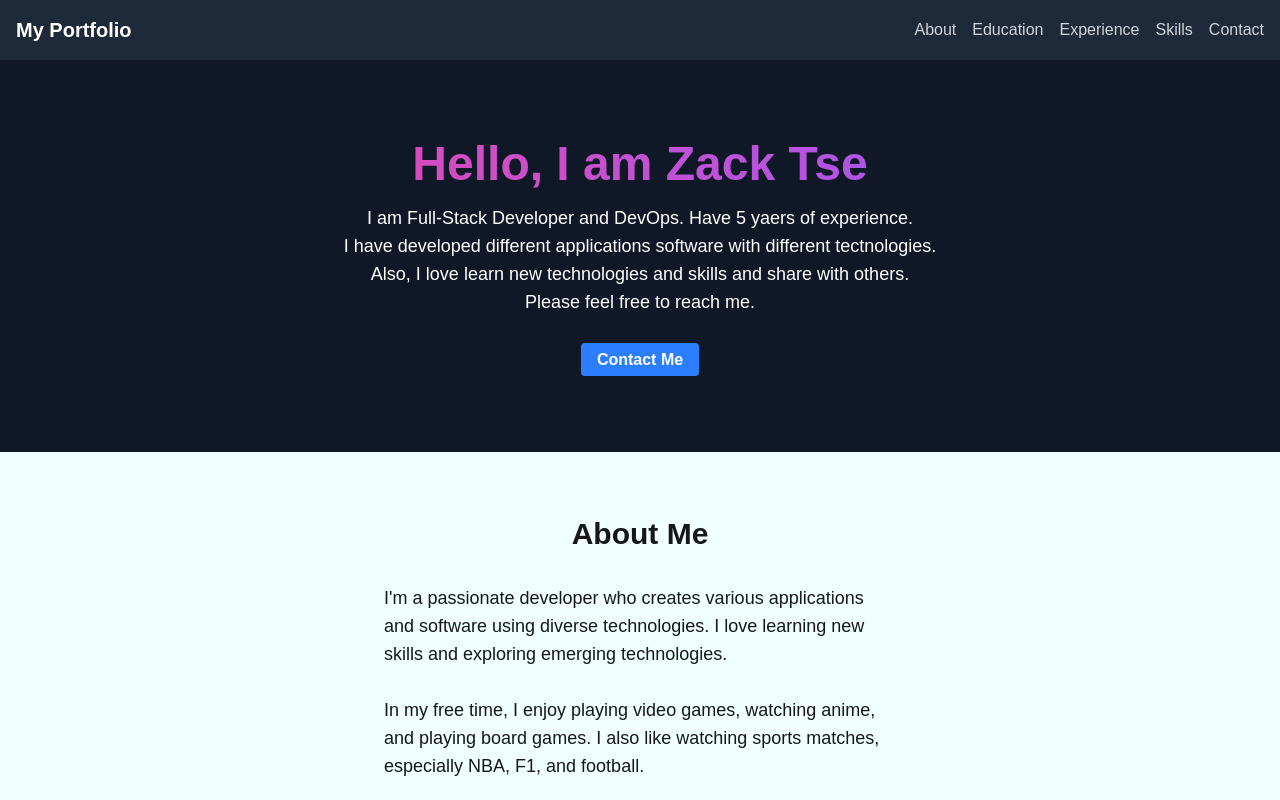
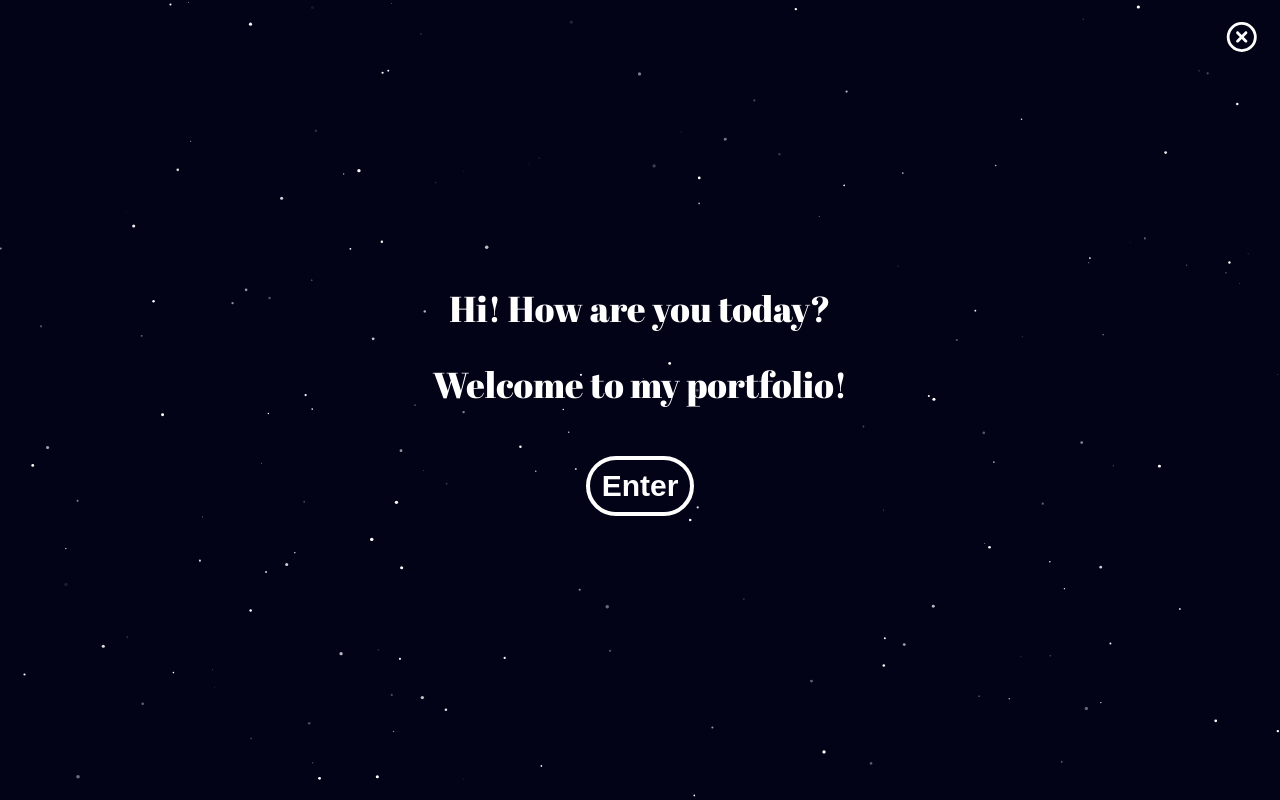
Before and after one commit to Zack0079/portfolio, a Next.js app: page / in a window 1280 px wide. Shown: the top 800 px of the page. Built offline with nearby package versions, Linux system fonts and the light colour scheme.

Commit message:
Added A overlap for a welcome page and add a start canvas components

```diff
--- a/package.json
+++ b/package.json
@@ -9,6 +9,11 @@
     "lint": "next lint"
   },
   "dependencies": {
+    "@fortawesome/fontawesome-svg-core": "^7.0.1",
+    "@fortawesome/free-brands-svg-icons": "^7.0.1",
+    "@fortawesome/free-regular-svg-icons": "^7.0.1",
+    "@fortawesome/free-solid-svg-icons": "^7.0.1",
+    "@fortawesome/react-fontawesome": "^3.0.2",
     "@heroicons/react": "^2.2.0",
     "next": "15.2.2",
     "react": "^19.0.0",
--- /dev/null
+++ b/src/app/overlap.css
@@ -0,0 +1,5 @@
+.abril-fatface-regular {
+  font-family: "Abril Fatface", serif;
+  font-weight: 400;
+  font-style: normal;
+}
--- a/src/components/Navbar.js
+++ b/src/components/Navbar.js
@@ -13,7 +13,6 @@ export default function Navbar() {
         let height = 0;
         let targetElement = null;
         // console.log("link:", index);
-
 
         if (index != 0) {
           let targetId = link.getAttribute('href').substring(2);
--- /dev/null
+++ b/src/components/Overlap.js
@@ -0,0 +1,44 @@
+import React, { useEffect, useState } from "react";
+import { FontAwesomeIcon } from "@fortawesome/react-fontawesome";
+import { faCircleXmark } from "@fortawesome/free-regular-svg-icons";
+import StarsCanvas from "./StarsCanvas";
+import "../app/overlap.css";
+
+
+export default function Overlap() {
+    const [activeDiv, setActiveDiv] = useState(true);
+
+    useEffect(() => {
+        if (activeDiv) {
+            document.body.style.overflow = 'hidden'; // Disable background scrolling
+        } else {
+            document.body.style.overflow = 'auto'; // Enable background scrolling
+        }
+    }, [activeDiv]);
+
+    return (
+        <>
+            <style>
+                @import url('https://fonts.googleapis.com/css2?family=Abril+Fatface&display=swap');
+            </style>
+            <section id="overlap" style={{ display: activeDiv ? 'block' : 'none' }} className="text-white absolute w-full h-full z-10" >
+                <StarsCanvas count={0} />
+                <div className="w-full h-full flex flex-col gap-4 text-center items-center justify-center">
+                    <h1 className="abril-fatface-regular text-4xl pb-5">Hi! How are you today?</h1>
+                    <h1 className="abril-fatface-regular text-4xl">Welcome to my portfolio!</h1>
+
+
+                    <button className="outline-4 mt-10 rounded-full px-3 py-2 text-3xl font-bold hover:text-gray-400" onClick={() => setActiveDiv(false)}>
+                        Enter
+                    </button>
+                </div>
+                <button className=" absolute top-5 right-5 text-3xl hover:text-gray-400" onClick={() => setActiveDiv(false)}>
+                    <FontAwesomeIcon icon={faCircleXmark} />
+                </button>
+
+
+            </section>
+        </>
+
+    );
+}
--- /dev/null
+++ b/src/components/StarsCanvas.js
@@ -0,0 +1,87 @@
+import React, { useRef, useEffect } from "react";
+
+export default function StarsCanvas({ count = 200 }) {
+  const canvasRef = useRef(null);
+  const starsRef = useRef(null);
+  const rafRef = useRef(null);
+
+  useEffect(() => {
+    const canvas = canvasRef.current;
+    if (!canvas) return;
+    const ctx = canvas.getContext("2d");
+    if (!ctx) return;
+    let w = (canvas.width = window.innerWidth);
+    let h = (canvas.height = window.innerHeight);
+
+    function initStars() {
+      const stars = [];
+      if (count === 0){
+        count = w*h/5000; // density of stars
+      };
+
+
+      for (let i = 0; i < count; i++) {
+        stars.push({
+          x: Math.random() * w,
+          y: Math.random() * h,
+          r: Math.random() * 1.5 + 0.3,
+          baseAlpha: Math.random() * 0.8 + 0.2,
+          speed: Math.random() * 5 * 0.001 ,
+          phase: Math.random() * Math.PI * 2,
+        });
+      }
+      starsRef.current = stars;
+    }
+
+    function onResize() {
+      w = canvas.width = window.innerWidth;
+      h = canvas.height = window.innerHeight;
+      initStars();
+    }
+
+    function draw(t) {
+      ctx.clearRect(0, 0, w, h);
+      ctx.fillStyle = "#030317";
+      ctx.fillRect(0, 0, w, h);
+
+      const stars = starsRef.current;
+      if (!stars) return;
+      for (const s of stars) {
+        const alpha = Math.max(
+          0,
+          Math.min(1, s.baseAlpha + Math.sin(t * s.speed + s.phase) * 0.6)
+        );
+        ctx.beginPath();
+        ctx.globalAlpha = alpha;
+        ctx.fillStyle = "#fff";
+        ctx.arc(s.x, s.y, s.r, 0, Math.PI * 2);
+        ctx.fill();
+      }
+      ctx.globalAlpha = 1;
+
+      rafRef.current = requestAnimationFrame(draw);
+    }
+
+    initStars();
+    rafRef.current = requestAnimationFrame(draw);
+
+    window.addEventListener("resize", onResize);
+    return () => {
+      window.removeEventListener("resize", onResize);
+      if (rafRef.current) cancelAnimationFrame(rafRef.current);
+    };
+  }, [count]);
+
+  return (
+    <canvas
+      ref={canvasRef}
+      style={{
+        position: "fixed",
+        inset: 0,
+        zIndex: -10,
+        pointerEvents: "none",
+        display: "block",
+      }}
+    />
+  );
+}
--- a/src/pages/index.js
+++ b/src/pages/index.js
@@ -7,11 +7,18 @@ import Experience from '../components/Experience';
 import Skills from '../components/Skills';
 import Contact from '../components/Contact';
 import Footer from '../components/Footer';
+import Temp from '../components/temp';
+import Overlap from '@/components/Overlap';
 import "../app/globals.css";
+
+import "@fortawesome/fontawesome-svg-core/styles.css";
+import { config } from "@fortawesome/fontawesome-svg-core";
+config.autoAddCss = false;
 
 export default function Home() {
   return (
     <div>
+      <Overlap />
       <Navbar />
       <Hero />
       <About />
@@ -20,6 +27,7 @@ export default function Home() {
       <Skills />
       <Contact />
       <Footer />
+      {/* <Temp /> */}
     </div>
   );
 }
```
Also changed, not shown: 1 other file (tests, documents, lock files or other folders).
